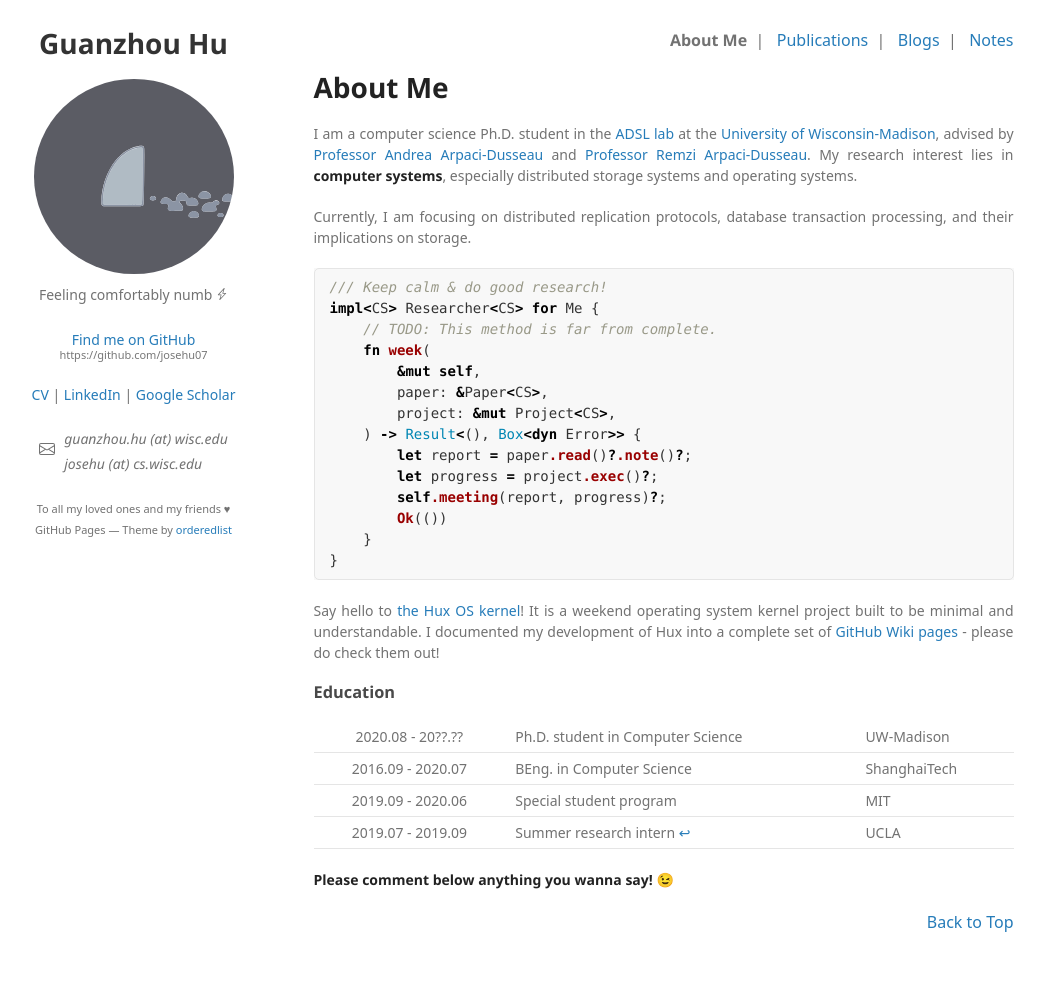
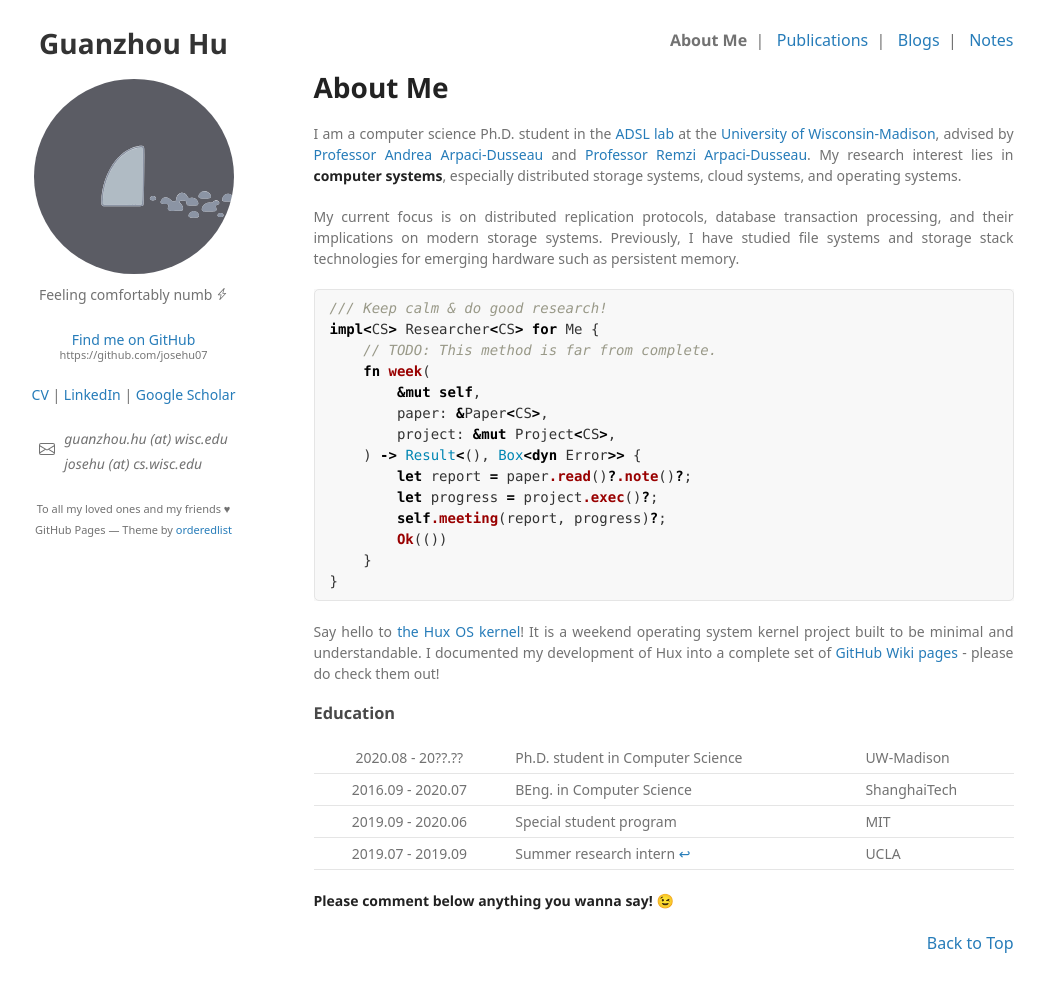
Before and after one commit to josehu07/josehu07.github.io, a Jekyll site: the page built from index.md, in a window 1280 px wide and 1025 px high. Shown: the top 992 px of the window, without its empty margins (119-1164 px from the left). Built offline with Jekyll 4.4.1, drawn with Linux system fonts in a browser that asks for light colours; some web fonts are replaced; a script that is not in the unit is left out; comment, search, counter and statistics services are not loaded.

Commit message:
update wording on research focus

````diff
--- a/index.md
+++ b/index.md
@@ -13,9 +13,9 @@ permalink: /
 
 # About Me
 
-I am a computer science Ph.D. student in the [ADSL lab](https://research.cs.wisc.edu/adsl/) at the [University of Wisconsin-Madison](https://www.wisc.edu/), advised by [Professor Andrea Arpaci-Dusseau](http://pages.cs.wisc.edu/~dusseau/) and [Professor Remzi Arpaci-Dusseau](http://pages.cs.wisc.edu/~remzi/). My research interest lies in **computer systems**, especially distributed storage systems and operating systems.
+I am a computer science Ph.D. student in the [ADSL lab](https://research.cs.wisc.edu/adsl/) at the [University of Wisconsin-Madison](https://www.wisc.edu/), advised by [Professor Andrea Arpaci-Dusseau](http://pages.cs.wisc.edu/~dusseau/) and [Professor Remzi Arpaci-Dusseau](http://pages.cs.wisc.edu/~remzi/). My research interest lies in **computer systems**, especially distributed storage systems, cloud systems, and operating systems.
 
-Currently, I am focusing on distributed replication protocols, database transaction processing, and their implications on storage.
+My current focus is on distributed replication protocols, database transaction processing, and their implications on modern storage systems. Previously, I have studied file systems and storage stack technologies for emerging hardware such as persistent memory.
 
 ```rust
 /// Keep calm & do good research!
````
Also changed, not shown: publications.md (+1 -1 lines).
